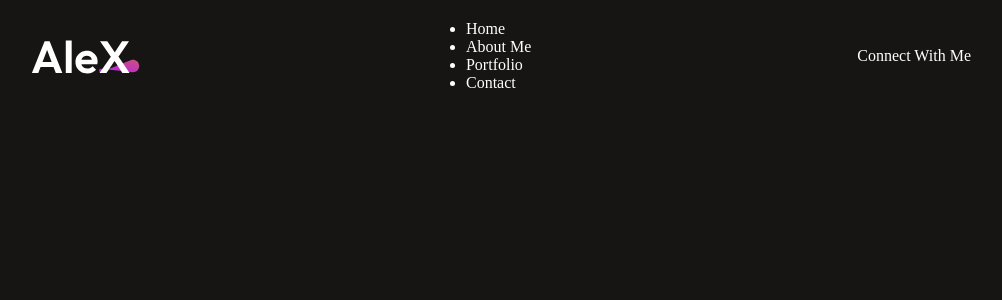
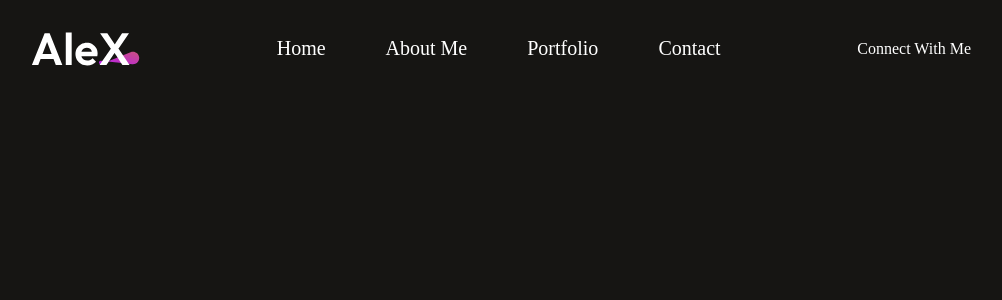
Before and after one commit to hellokristinafaye/portfolio-react, a React (Vite) app: page / in a window 1280 px wide. Shown: the top 300 px of the page, without its empty margins (139-1141 px from the left). Built offline with nearby package versions, Linux system fonts and the light colour scheme.

Commit message:
nav-menu styled

```diff
--- a/src/components/NavBar/Navbar.css
+++ b/src/components/NavBar/Navbar.css
@@ -4,3 +4,10 @@
     justify-content: space-between;
     margin: 20px 170px;
 }
+.nav-menu {
+    display: flex;
+    align-items: center;
+    list-style: none;
+    gap: 60px;
+    font-size: 20px;
+}
```
